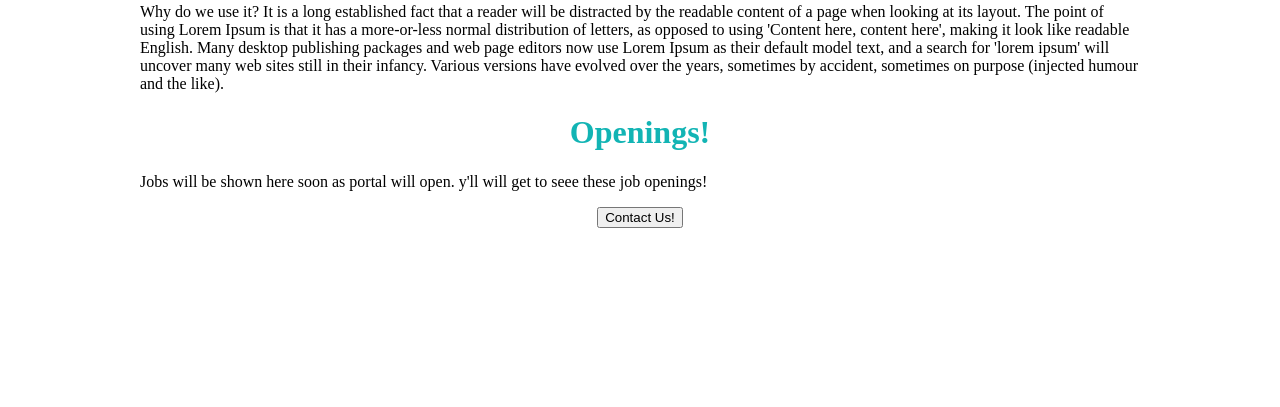
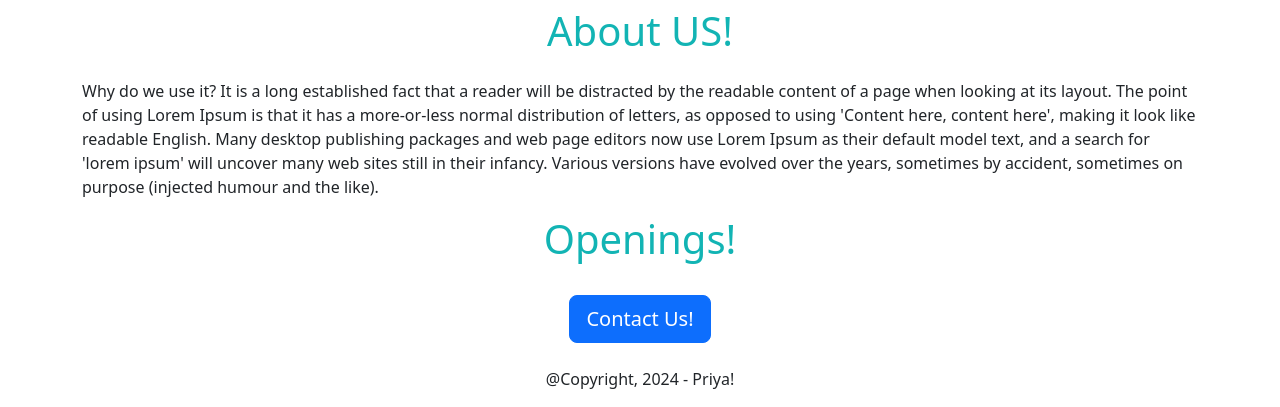
Before and after one commit to pria-pria/job-career, a Flask app: page / in a window 1280 px wide. Shown: the part 581-988 px from the top of the page. Before the commit the page ends 809 px from the top, so only its background shows below. Run offline with Flask 3, Linux system fonts and the light colour scheme.

Commit message:
commited by Priya

```diff
--- a/app.py
+++ b/app.py
@@ -2,10 +2,17 @@
 
 app = Flask(__name__)
 
+jobs =[
+  {'title': 'Python Developer', 'location': 'Remote', 'salary': '100k'},
+  {'title': 'Data Analyst', 'location': 'Remote', 'salary': '120k'},
+  {'title': 'Data Scientist', 'location': 'Remote', 'salary': '150k'},
+  {'title': 'Frontend Developer', 'location': 'Remote', 'salary': '80k'},
+  {'title': 'Backend Developer', 'location': 'Remote', 'salary': '90k'},
 
+]
 @app.route('/')
 def hello_world():
-  return render_template('home.html')
+  return render_template('home.html', jobs=jobs)
 
 
 if __name__ == '__main__':
--- a/templates/home.html
+++ b/templates/home.html
@@ -4,33 +4,35 @@
     <title>
       Job-Career!
     </title>
+    <meta charset= "utf-8">
+    <link href="https://cdn.jsdelivr.net/npm/bootstrap@5.3.3/dist/css/bootstrap.min.css" rel="stylesheet" integrity="sha384-QWTKZyjpPEjISv5WaRU9OFeRpok6YctnYmDr5pNlyT2bRjXh0JMhjY6hW+ALEwIH" crossorigin="anonymous">
     <style>
     h1{
       color : rgb(18,180,180);
       text-align: center;
     }
       #banner{
-        object-fit: cover;
-        height: 420px;
         width: 100%;
+        height: 500px;
       }
-      #container{
-        max-width: 1000px;
-        margin: 0 auto;
-      }
+
     </style>
   </head>
   <body>
-    <div id="container">
-   <h1>Career Guidance!</h1>
-    <img src="https://aca013b4-dfd2-426a-9849-56898725e472-00-kfvf8kqxlgxr.sisko.replit.dev/static/job1.jpg"  id='banner'>
-    <h1>About US!</h1>
+    <div class="container">
+   <h1 class="mt-2 mb-4">Career Guidance!</h1>
+    <img class="img-fluid" src="https://aca013b4-dfd2-426a-9849-56898725e472-00-kfvf8kqxlgxr.sisko.replit.dev/static/job1.jpg"  id='banner'>
+    <h1 class="mt-2 mb-4"">About US!</h1>
     <p>Why do we use it?
     It is a long established fact that a reader will be distracted by the readable content of a page when looking at its layout. The point of using Lorem Ipsum is that it has a more-or-less normal distribution of letters, as opposed to using 'Content here, content here', making it look like readable English. Many desktop publishing packages and web page editors now use Lorem Ipsum as their default model text, and a search for 'lorem ipsum' will uncover many web sites still in their infancy. Various versions have evolved over the years, sometimes by accident, sometimes on purpose (injected humour and the like).</p>
-    <h1>Openings!</h1>
-    <p>Jobs will be shown here soon as portal will open. y'll will get to seee these job openings!</p>
+    <h1 class="mt-2 mb-4"">Openings!</h1>
+    <p>{% for job in jobs %}
+      {% include 'jobs.html' %}
+    {% endfor %}
+    </p>
       <div style="text-align: center;">
-    <button >Contact Us!</button>
+    <button class="mt-2 mb-4 btn btn-primary btn-lg"">Contact Us!</button>
+        <p>@Copyright, 2024 - Priya!</p>
       </div>
     </div>
   </body>
```
Also changed, not shown: templates/jobs.html (added).
